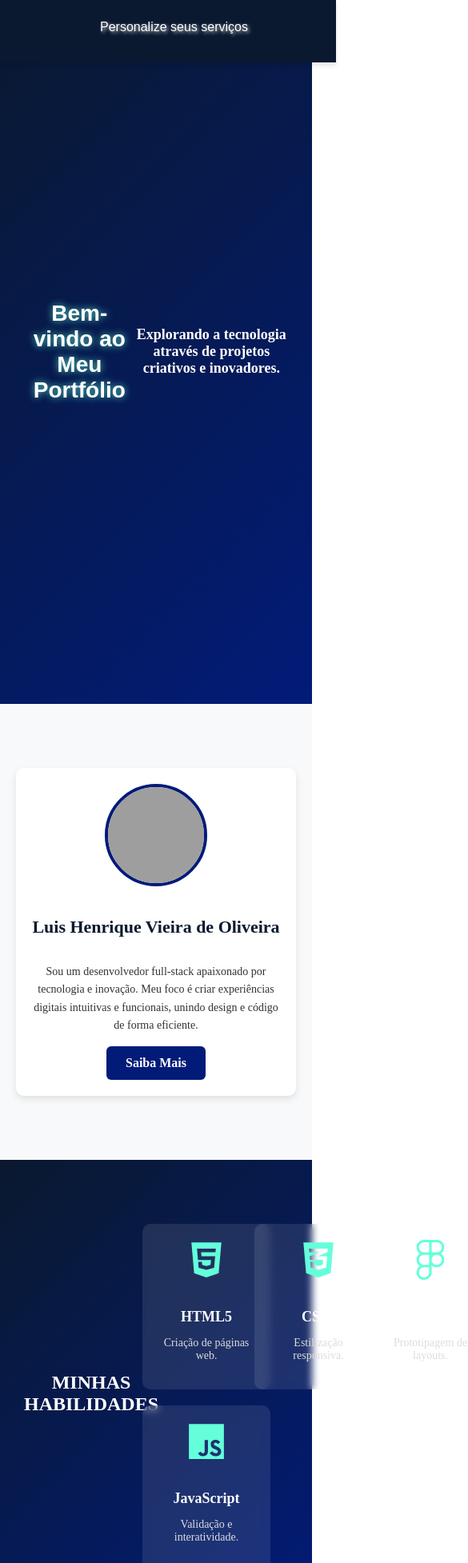
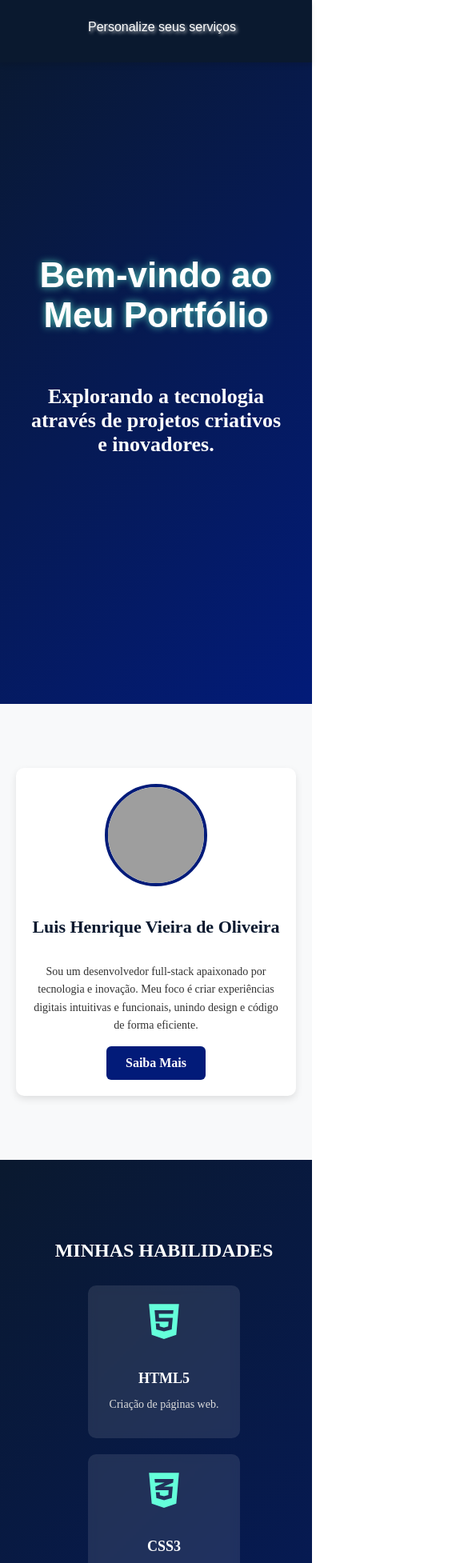
Before and after one commit to lh5818181/Meu_Portffolio_Luis, a React (Vite) app: page / in a window 390 px wide. Shown: the top 1954 px of the page at 80% size, 585 px wide, since content can reach past the window. Built offline with nearby package versions, Linux system fonts and the light colour scheme; grey boxes are pictures that could not be loaded.

Commit message:
ajustando responsivo smartphone

```diff
--- a/src/components/header/headerModules.css
+++ b/src/components/header/headerModules.css
@@ -44,11 +44,14 @@
       padding: 0 5px;
   }
 }
-@media (max-width: 600px) {
+
+@media (max-width: 768px) {
   .header {
-      padding: 15px;
+      max-width: 100%;
+      padding: 15px 0;
   }
   .header-container {
+      display: flex;
       flex-direction: column;
       align-items: center;
       padding: 0;
--- a/src/components/hero/heroModules.css
+++ b/src/components/hero/heroModules.css
@@ -52,14 +52,22 @@
         font-size: 20px;
     }
 }
-@media (max-width: 600px) {
+@media (max-width: 768px) {
     .hero {
         padding: 60px 20px;
     }
+    .hero-container {
+        display: flex;
+        justify-content: space-between;
+        align-items: center;
+        margin: 0 auto;
+        padding: 0 10px;
+        flex-direction: column;
+    }
     .hero h1 {
-        font-size: 28px;
+        font-size: 44px;
     }
     .hero p {
-        font-size: 18px;
+        font-size: 26px;
     }
 }
--- a/src/components/skills/skills.css
+++ b/src/components/skills/skills.css
@@ -76,11 +76,20 @@
         grid-template-columns: repeat(auto-fit, minmax(150px, 1fr));
     }
 }
-@media (max-width: 600px) {
+@media (max-width: 768px) {
+    .containerSkills {
+        display: flex;
+        flex-direction: column;
+    }
     .skills h2 {
         font-size: 24px;
     }
     .skills-grid {
-        grid-template-columns: repeat(auto-fit, minmax(120px, 1fr));
+        display: flex;
+        flex-direction: row;
+        flex-wrap: wrap;
+    }
+    .skill-card {
+        margin: 0 auto;
     }
 }
```
